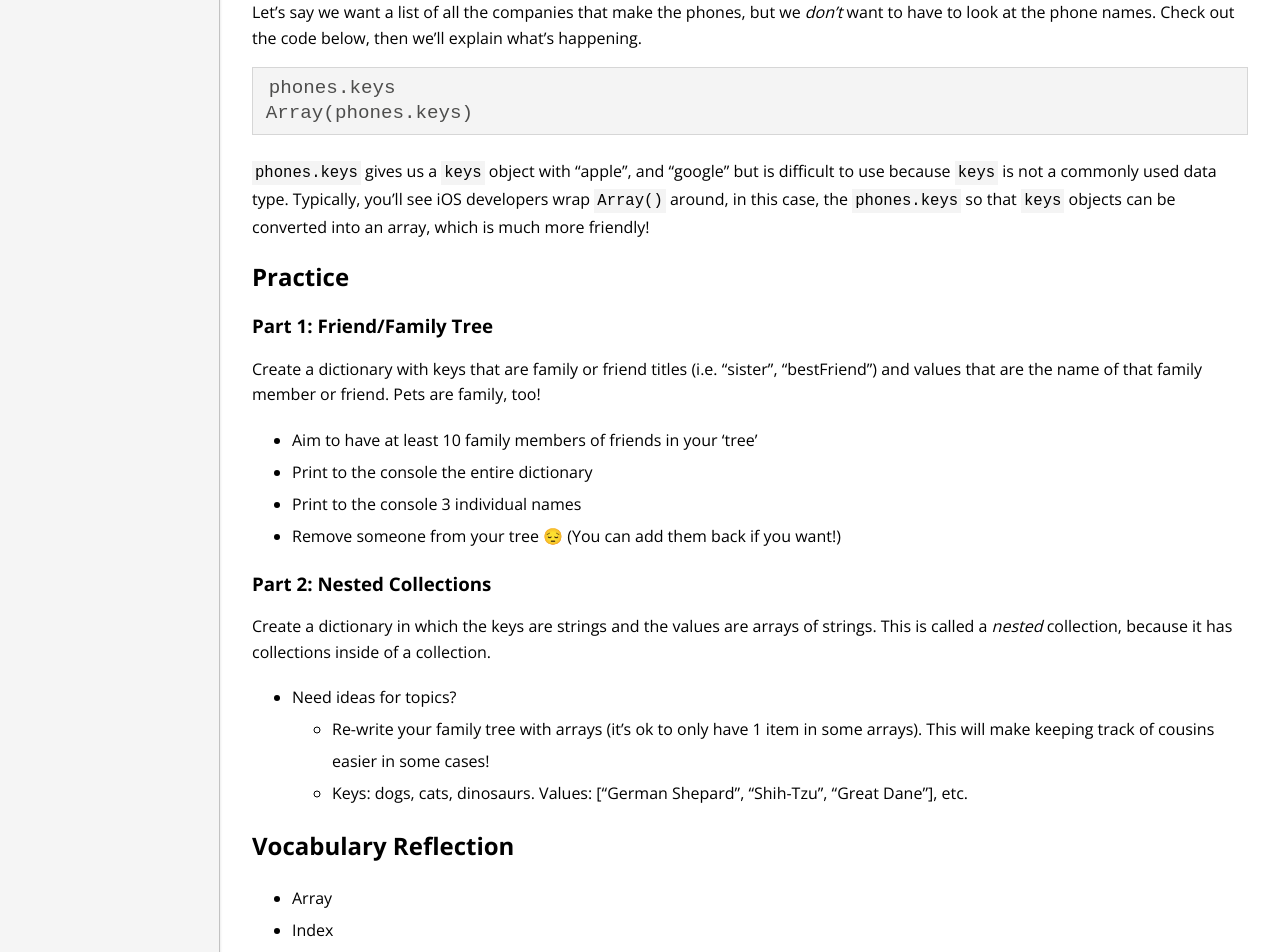
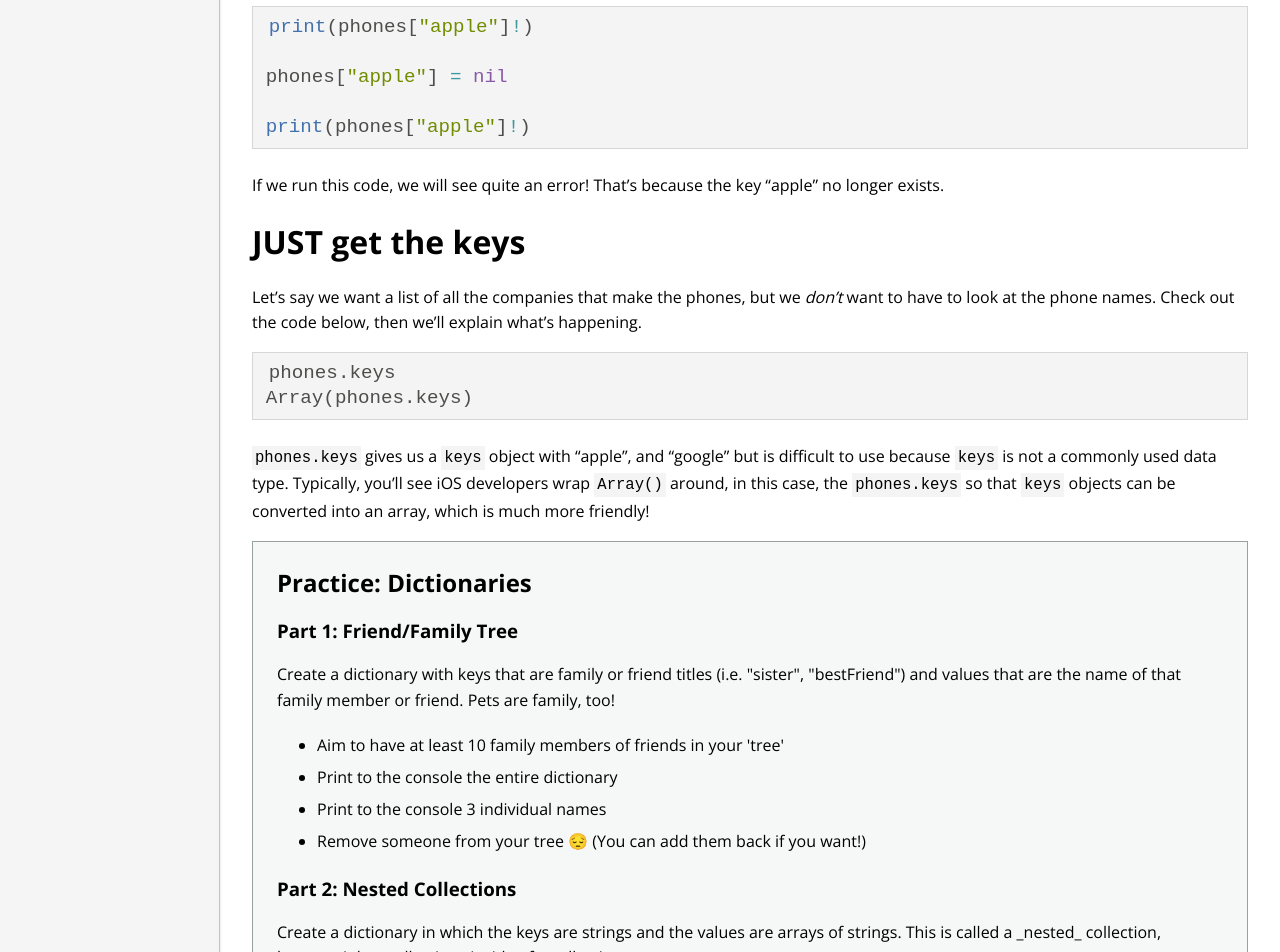
Before and after one commit to ameseee/kwk-curriculum-site, a Jekyll site: the page built from swift-ios/lessons/collections/index.md, in a window 1280 px wide and 1400 px high, scrolled down 7812 px. Shown: the top 952 px of the window. Built offline with Jekyll 4.4.1, drawn with Linux system fonts in a browser that asks for light colours; nearby versions of some CDN libraries; our own code applies the rules of GitHub Pages for plain Markdown files; some of the changed text lies outside the part shown.

Commit message:
Modify practice sections to HTML for collections lesson

````diff
--- a/swift-ios/lessons/collections/index.md
+++ b/swift-ios/lessons/collections/index.md
@@ -57,12 +57,15 @@
 ```
 This array is stored in the variable `shoppingList`, so anytime we call this variable, we will get back this whole list!
 
-### Turn and Talk
-
-* With your partner, explain the following:
-  - What is an array?
-  - Why are they useful?
-  - How do you initialize an array?
+<div class="try-it">
+  <h2>Turn and Talk</h2>
+  <p>With your partner, explain the following:</p>
+  <ul>
+    <li>What is an array?</li>
+    <li>Why are they useful?</li>
+    <li>How do you initialize an array?</li>
+  </ul>
+</div>
 
 ### Accessing Information
 
@@ -127,13 +130,17 @@
 
 ```
 
-### Practice
+<div class="try-it">
+  <h2>Try It: Creating Arrays and Accessing Data</h2>
 
-Create an array of 3 adorable animals, and store it in a variable. Then, take these steps:
-- Access the second animal using `[]` notation
-- Add another adorable animal
-- Change one of the adorable animals
-- Remove the third animal from the array
+  <p>Create an array of 3 adorable animals, and store it in a variable. Then, take these steps:</p>
+  <ul>
+  <li>Access the second animal using <code>[]</code> notation</li>
+  <li>Add another adorable animal</li>
+  <li>Change one of the adorable animals</li>
+  <li>Remove the third animal from the array</li>
+  </ul>
+</div>
 
 ## Iterating Over Elements in an Array
 
@@ -163,36 +170,40 @@
 
 Right now, this doesn't seem so bad. What if we had 100 items on our grocery list? 1000? That's a lot of lines of code to write and a lot of places we would need to update it every time we added or removed and item.
 
+
+<div class="try-it">
+  <h2>Ink - Pair - Share: Arrays IRL</h2>
+  <p>Think about Instagram or Facebook - where might those applications use arrays?</p>
+  <p>Write a list, then compare notes with your partner.</p>
+</div>
+
 ## Arrays IRL
-
-Think about Instagram or Facebook - where might those applications use arrays? Write a list, then compare notes with your partner.
-
-
-<br>
-<br>
-<br>
-<br>
 
 Applications like Instagram probably utilize arrays **a lot**. Each user has a list of followers and people they follow, they have a list of photos stored to their account, there is a list of people who liked each photo, probably more! What Instagram is doing, is iterating over those lists, then telling the program to render those to your laptop or phone so you can see the data.
 
-## Array Practice
+<div class="practice">
+  <h2>Practice: Arrays</h2>
 
-### Part 1: Hobbies
-- Create an array of your top five favorite hobbies
-- Change at least one of the values in the array
-- Add a new hobby to the array
-- Remove the second hobby from the array
-- Print the value of the third element of the array
-- You should have five hobbies in your array. Using a `for in` loop and string interpolation, iterate over the values in your array in order to print five strings that say "I love ______!"
+  <h3>Part 1: Hobbies</h3>
+  <ul>
+    <li>Create an array of your top five favorite hobbies</li>
+    <li>Change at least one of the values in the array</li>
+    <li>Add a new hobby to the array</li>
+    <li>Remove the second hobby from the array</li>
+    <li>Print the value of the third element of the array</li>
+    <li>You should have five hobbies in your array. Using a for-in loop and string interpolation, iterate over the values in your array in order to print five strings that say "I love ______!"</li>
+  </ul>
 
-#### Part 2: Do some research!
+  <h3>Part 2: Do some research!</h3>
 
-There are several ways to add, remove, and modify values in an array. There is also a variety of other ways to iterate over arrays. Using Google and the Swift documentation, find a _different_ way to do each of the following:
-
-- add an element
-- remove an element
-- modify an element
-- iterate
+  <p>There are several ways to add, remove, and modify values in an array. There is also a variety of other ways to iterate over arrays. Using Google and the Swift documentation, find a <i>different</i> way to do each of the following:</p>
+  <ul>
+    <li>add an element</li>
+    <li>remove an element</li>
+    <li>modify an element</li>
+    <li>iterate</li>
+  </ul>
+</div>
 
 ## Dictionaries
 
@@ -208,16 +219,17 @@
 
 If I wanted to make a list of all the dogs in my apartment building and their birthday so that we can throw a party for each of them, I should use an array. There is an _associative_ relationship between each dog and it's birthday.
 
-### Practice -  Array or Dictionary?
-
-Turn and Talk: For each set of data, would an array or dictionary be better to store it? Why?
-
-- List of all of the students in class
-- List of states and their capitals
-- List of things to pack for vacation
-- Names of all the Instagram accounts I follow
-- List of students and their birthdays
-
+<div class="try-it">
+  <h2>Try It: Array or Dictionary?</h2>
+  <p>For each set of data, would an array or dictionary be better to store it? Why?</p>
+  <ul>
+    <li>List of all of the students in class</li>
+    <li>List of states and their capitals</li>
+    <li>List of things to pack for vacation</li>
+    <li>Names of all the Instagram accounts I follow</li>
+    <li>List of students and their birthdays</li>
+  </ul>
+</div>
 
 ## Dictionary Syntax
 
@@ -241,11 +253,11 @@
   ]
 ```
 
-### Practice
-
-Create a dictionary with a list of 3 people (yourself, family, friends, or other students here!) and their birthdays.
-
-Use `print()` statements to verify your syntax is correct. Then use a `print()` statement to practice accessing specific pieces of data. Try to print your birthday by using the `[]` notation.
+<div class="try-it">
+  <h2>Try It: Creating and Accessing Dictionaries</h2>
+  <p>Create a dictionary with a list of 3 people (yourself, family, friends, or other students here!) and their birthdays.</p>
+  <p>Use <code>print()</code> statements to verify your syntax is correct. Then use a <code>print()</code> statement to practice accessing specific pieces of data. Try to print your birthday by using the <code>[]</code> notation.</p>
+</div>
 
 ### Adding Data to Dictionaries
 
@@ -300,21 +312,27 @@
 
 `phones.keys` gives us a `keys` object with "apple", and "google" but is difficult to use because `keys` is not a commonly used data type. Typically, you'll see iOS developers wrap `Array()` around, in this case, the `phones.keys` so that `keys` objects can be converted into an array, which is much more friendly!
 
-## Practice
+<div class="practice">
+  <h2>Practice: Dictionaries</h2>
 
-### Part 1: Friend/Family Tree
-Create a dictionary with keys that are family or friend titles (i.e. "sister", "bestFriend") and values that are the name of that family member or friend. Pets are family, too!
-- Aim to have at least 10 family members of friends in your 'tree'
-- Print to the console the entire dictionary
-- Print to the console 3 individual names
-- Remove someone from your tree  😔 (You can add them back if you want!)
+  <h3>Part 1: Friend/Family Tree</h3>
+  <p>Create a dictionary with keys that are family or friend titles (i.e. "sister", "bestFriend") and values that are the name of that family member or friend. Pets are family, too!</p>
+  <ul>
+    <li>Aim to have at least 10 family members of friends in your 'tree'</li>
+    <li>Print to the console the entire dictionary</li>
+    <li>Print to the console 3 individual names</li>
+    <li>Remove someone from your tree  😔 (You can add them back if you want!)</li>
+  </ul>
 
-### Part 2: Nested Collections
+  <h3>Part 2: Nested Collections</h3>
+  <p>Create a dictionary in which the keys are strings and the values are arrays of strings. This is called a _nested_ collection, because it has collections inside of a collection.</p>
+  <p>Need ideas for topics?</p>
+  <ul>
+    <li>Re-write your family tree with arrays (it's ok to only have 1 item in some arrays). This will make keeping track of cousins easier in some cases!</li>
+    <li>Keys: dogs, cats, dinosaurs. Values: ["German Shepard", "Shih-Tzu", "Great Dane"], etc.</li>
+  </ul>
+</div>
 
-Create a dictionary in which the keys are strings and the values are arrays of strings. This is called a _nested_ collection, because it has collections inside of a collection.
-* Need ideas for topics?
-  - Re-write your family tree with arrays (it's ok to only have 1 item in some arrays). This will make keeping track of cousins easier in some cases!
-  - Keys: dogs, cats, dinosaurs. Values: ["German Shepard", "Shih-Tzu", "Great Dane"], etc.
 
 ## Vocabulary Reflection
 
````
